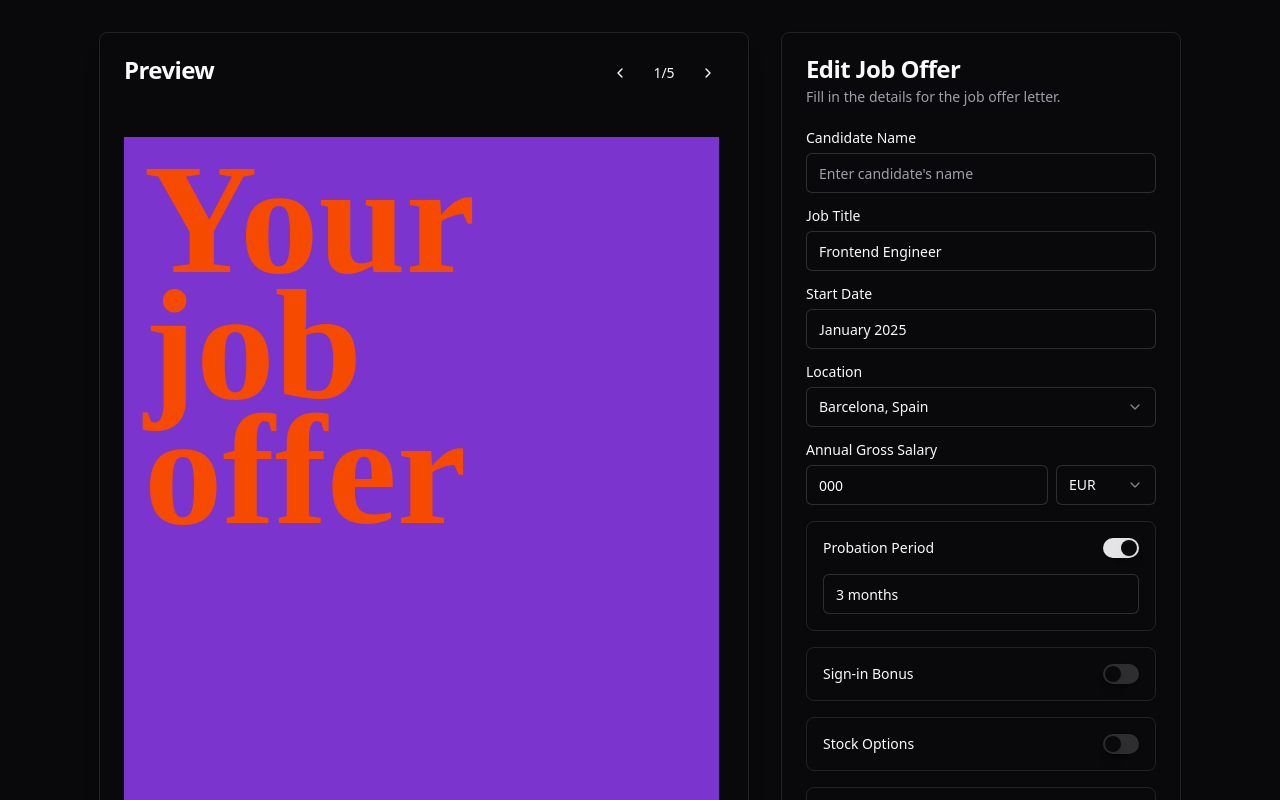
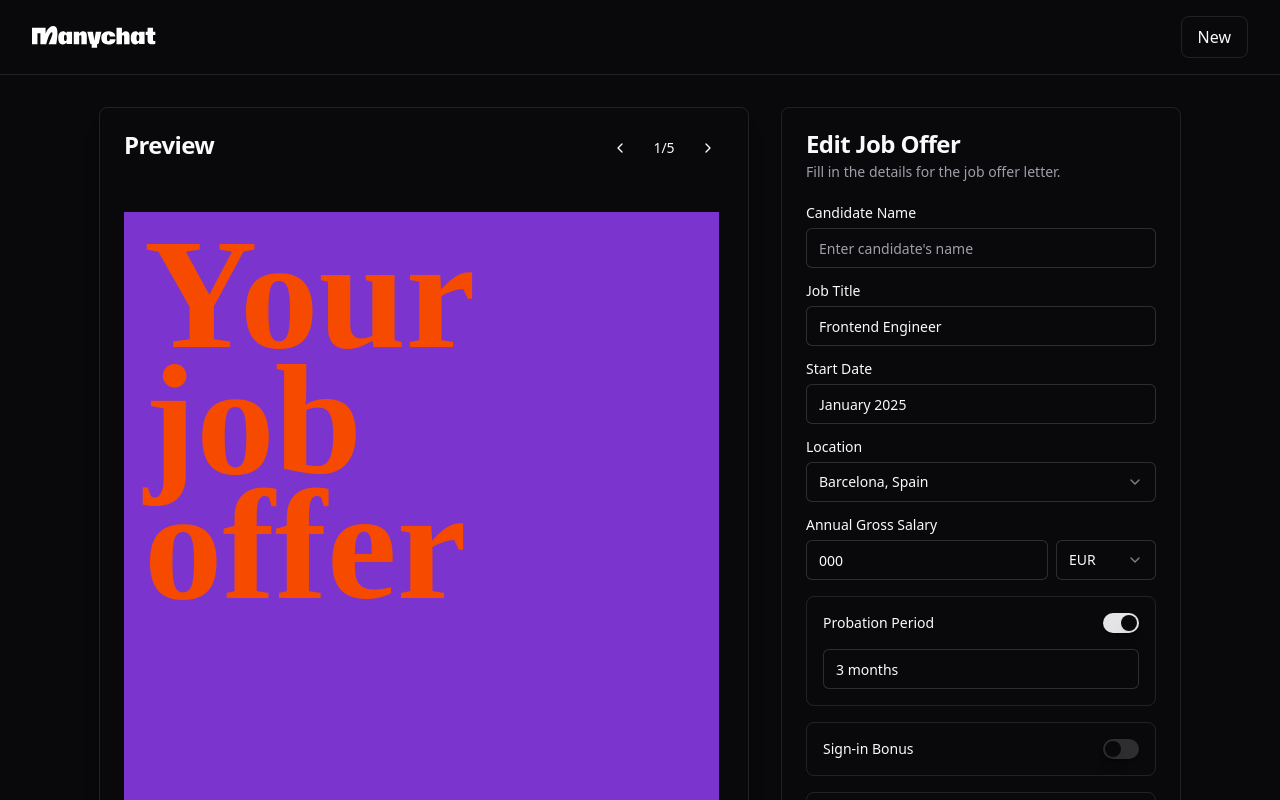
Before and after one commit to manychat-git/job-offer, a React (Vite) app: page / in a window 1280 px wide. Shown: the top 800 px of the page. Built offline with nearby package versions, Linux system fonts and the light colour scheme.

Commit message:
Add cursor-pointer to button base styles

```diff
--- a/index.html
+++ b/index.html
@@ -20,9 +20,48 @@
         font-family: 'CoFo_Sans_Mono';
         src: url('/fonts/CoFoSansMono-Regular.woff2') format('woff2');
       }
+
+      /* Стили для хедера */
+      .header {
+        display: flex;
+        justify-content: space-between;
+        align-items: center;
+        padding: 1rem 2rem;
+        background-color: var(--background);
+        border-bottom: 1px solid var(--border);
+      }
+
+      .logo {
+        height: 22px;
+        width: auto;
+      }
+
+      /* Стили для кнопки из shadcn */
+      .button-outline {
+        display: inline-flex;
+        align-items: center;
+        justify-content: center;
+        border-radius: var(--radius);
+        font-weight: 500;
+        padding: 0.5rem 1rem;
+        background-color: transparent;
+        border: 1px solid var(--border);
+        color: var(--foreground);
+        cursor: pointer;
+        transition: all 0.2s;
+      }
+
+      .button-outline:hover {
+        background-color: var(--accent);
+        color: var(--accent-foreground);
+      }
     </style>
   </head>
   <body>
+    <header class="header">
+      <img src="/public/images/logo-main.svg" alt="ManyChat" class="logo" />
+      <button class="button-outline">New</button>
+    </header>
     <div id="app-root"></div>
     <script type="module" src="/src/lib/app-main.jsx"></script>
   </body>
--- a/src/components/ui/button.tsx
+++ b/src/components/ui/button.tsx
@@ -5,7 +5,7 @@
 import { cn } from "@/lib/utils"
 
 const buttonVariants = cva(
-  "inline-flex items-center justify-center gap-2 whitespace-nowrap rounded-md text-sm font-medium transition-all disabled:pointer-events-none disabled:opacity-50 [&_svg]:pointer-events-none [&_svg:not([class*='size-'])]:size-4 shrink-0 [&_svg]:shrink-0 outline-none focus-visible:border-ring focus-visible:ring-ring/50 focus-visible:ring-[3px] aria-invalid:ring-destructive/20 dark:aria-invalid:ring-destructive/40 aria-invalid:border-destructive",
+  "inline-flex items-center justify-center gap-2 whitespace-nowrap rounded-md text-sm font-medium transition-all disabled:pointer-events-none disabled:opacity-50 [&_svg]:pointer-events-none [&_svg:not([class*='size-'])]:size-4 shrink-0 [&_svg]:shrink-0 outline-none focus-visible:border-ring focus-visible:ring-ring/50 focus-visible:ring-[3px] aria-invalid:ring-destructive/20 dark:aria-invalid:ring-destructive/40 aria-invalid:border-destructive cursor-pointer",
   {
     variants: {
       variant: {
```
